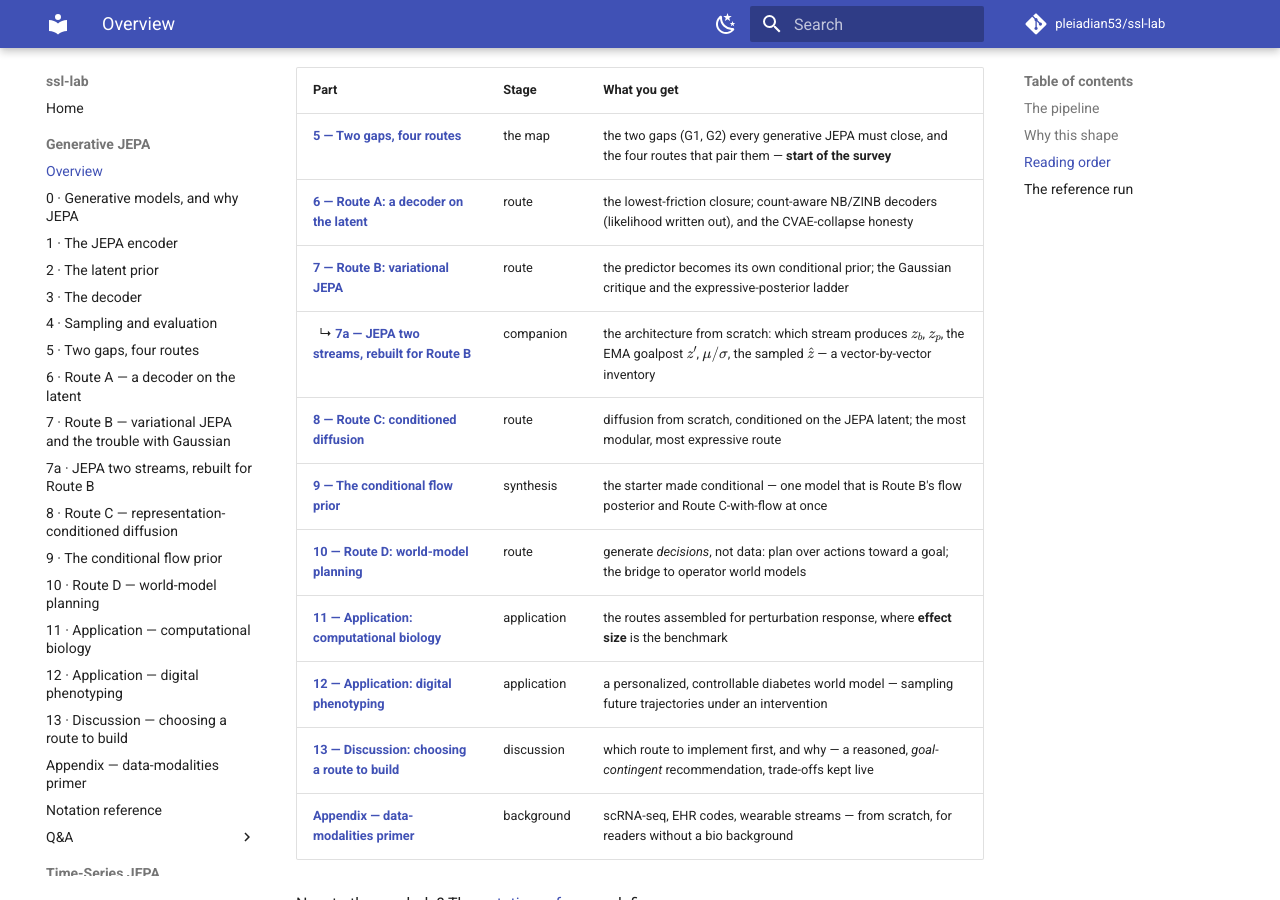
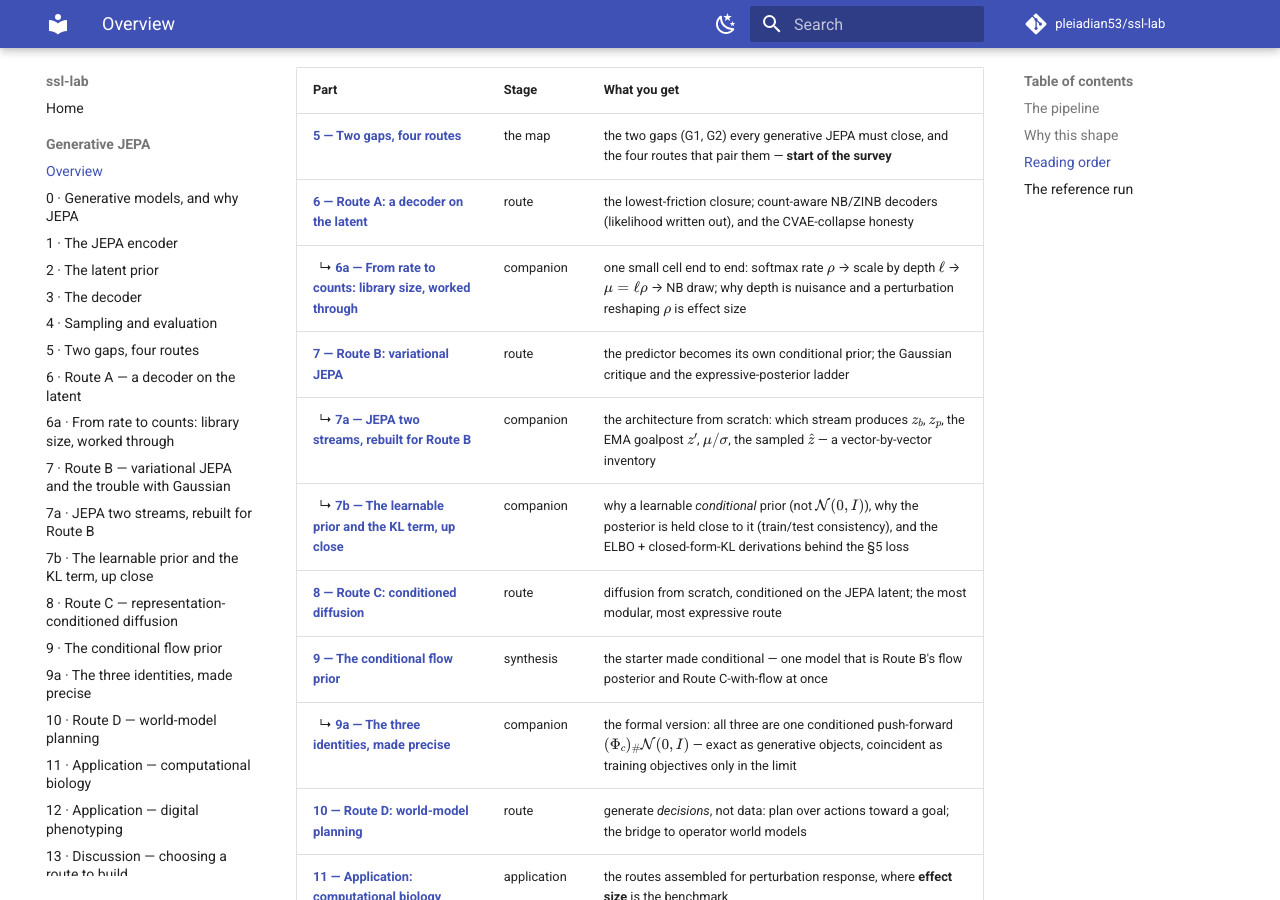
Before and after one commit to pleiadian53/ssl-lab, an MkDocs documentation site: the page built from docs/generative_jepa/index.md, in a window 1280 px wide and 900 px high, scrolled down 2678 px. Built offline with MkDocs 1.6.1 and Material for MkDocs 9.7.7, drawn with Linux system fonts in a browser that asks for light colours; comment, search, counter and statistics services are not loaded.

Commit message:
docs(generative_jepa): wire the new companion chapters into nav and index
Add 6a, 7b, and 9a to mkdocs.yml nav and the index reading-order table as
companion sub-rows under Parts 6, 7, and 9.

```diff
--- a/docs/generative_jepa/index.md
+++ b/docs/generative_jepa/index.md
@@ -56,10 +56,13 @@ The series has **two halves**. **Parts 0–4** build one complete generative mod
 |---|---|---|
 | **[5 — Two gaps, four routes](05-two-gaps-four-routes.md)** | the map | the two gaps (G1, G2) every generative JEPA must close, and the four routes that pair them — **start of the survey** |
 | **[6 — Route A: a decoder on the latent](06-route-a-latent-decoder-head.md)** | route | the lowest-friction closure; count-aware NB/ZINB decoders (likelihood written out), and the CVAE-collapse honesty |
+| &nbsp;&nbsp;↳ **[6a — From rate to counts: library size, worked through](06a-rate-library-size-and-counts.md)** | companion | one small cell end to end: softmax rate $\rho$ → scale by depth $\ell$ → $\mu = \ell\rho$ → NB draw; why depth is nuisance and a perturbation reshaping $\rho$ is effect size |
 | **[7 — Route B: variational JEPA](07-route-b-variational-and-beyond-gaussian.md)** | route | the predictor becomes its own conditional prior; the Gaussian critique and the expressive-posterior ladder |
 | &nbsp;&nbsp;↳ **[7a — JEPA two streams, rebuilt for Route B](07a-jepa-two-streams-and-route-b.md)** | companion | the architecture from scratch: which stream produces $z_b$, $z_p$, the EMA goalpost $z'$, $\mu/\sigma$, the sampled $\hat z$ — a vector-by-vector inventory |
+| &nbsp;&nbsp;↳ **[7b — The learnable prior and the KL term, up close](07b-the-prior-and-the-kl-term.md)** | companion | why a learnable *conditional* prior (not $\mathcal{N}(0,I)$), why the posterior is held close to it (train/test consistency), and the ELBO + closed-form-KL derivations behind the §5 loss |
 | **[8 — Route C: conditioned diffusion](08-route-c-conditioned-diffusion.md)** | route | diffusion from scratch, conditioned on the JEPA latent; the most modular, most expressive route |
 | **[9 — The conditional flow prior](09-conditional-flow-prior.md)** | synthesis | the starter made conditional — one model that is Route B's flow posterior and Route C-with-flow at once |
+| &nbsp;&nbsp;↳ **[9a — The three identities, made precise](09a-three-identities-formalized.md)** | companion | the formal version: all three are one conditioned push-forward $(\Phi_c)_\# \mathcal{N}(0,I)$ — exact as generative objects, coincident as training objectives only in the limit |
 | **[10 — Route D: world-model planning](10-route-d-world-model-planning.md)** | route | generate *decisions*, not data: plan over actions toward a goal; the bridge to operator world models |
 | **[11 — Application: computational biology](11-application-computational-biology.md)** | application | the routes assembled for perturbation response, where **effect size** is the benchmark |
 | **[12 — Application: digital phenotyping](12-application-digital-phenotyping.md)** | application | a personalized, controllable diabetes world model — sampling future trajectories under an intervention |
--- a/mkdocs.yml
+++ b/mkdocs.yml
@@ -78,10 +78,13 @@ nav:
       - 4 · Sampling and evaluation: generative_jepa/04-sampling-and-evaluation.md
       - 5 · Two gaps, four routes: generative_jepa/05-two-gaps-four-routes.md
       - 6 · Route A — a decoder on the latent: generative_jepa/06-route-a-latent-decoder-head.md
+      - "6a · From rate to counts: library size, worked through": generative_jepa/06a-rate-library-size-and-counts.md
       - 7 · Route B — variational JEPA and the trouble with Gaussian: generative_jepa/07-route-b-variational-and-beyond-gaussian.md
       - "7a · JEPA two streams, rebuilt for Route B": generative_jepa/07a-jepa-two-streams-and-route-b.md
+      - "7b · The learnable prior and the KL term, up close": generative_jepa/07b-the-prior-and-the-kl-term.md
       - 8 · Route C — representation-conditioned diffusion: generative_jepa/08-route-c-conditioned-diffusion.md
       - 9 · The conditional flow prior: generative_jepa/09-conditional-flow-prior.md
+      - "9a · The three identities, made precise": generative_jepa/09a-three-identities-formalized.md
       - 10 · Route D — world-model planning: generative_jepa/10-route-d-world-model-planning.md
       - 11 · Application — computational biology: generative_jepa/11-application-computational-biology.md
       - 12 · Application — digital phenotyping: generative_jepa/12-application-digital-phenotyping.md
```
